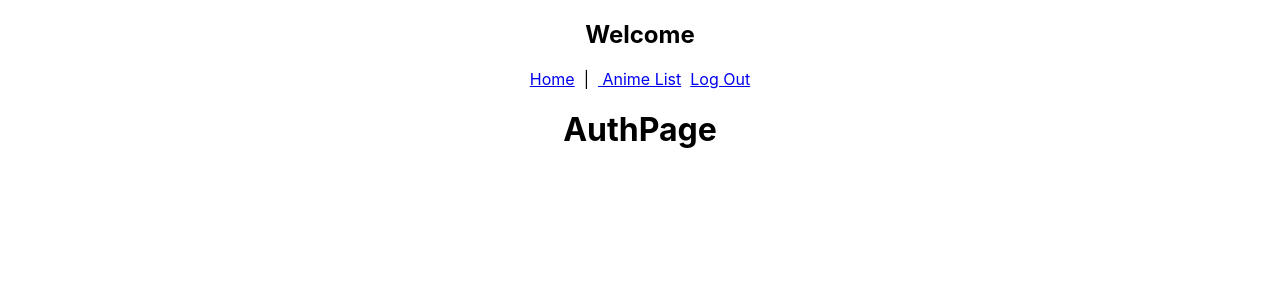
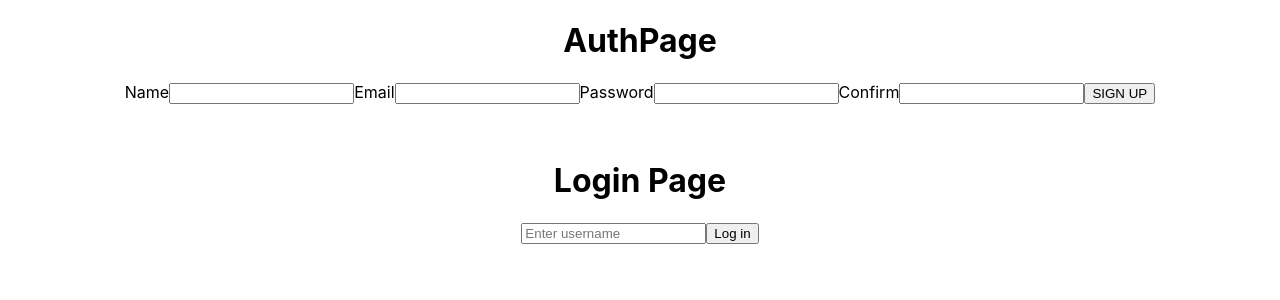
Before and after one commit to foobar-undefined/AOTW, a React (Create React App) app: page / in a window 1280 px wide. Shown: the top 300 px of the page. Built offline with nearby package versions, Linux system fonts and the light colour scheme.

Commit message:
login/signUpform are added

```diff
--- /dev/null
+++ b/src/components/LoginPage/LoginPage.js
@@ -0,0 +1,28 @@
+import { useState } from "react";
+
+export default function LoginPage({setUser}){
+    const [username, setUsername] = useState('');
+
+    const handleChange=(event) => {
+        setUsername(event.target.value);
+        console.log(username);
+    }
+
+    const handleSubmit = (event) =>{
+        event.preventDefault();
+        setUser(username);
+    };
+    return(
+        <div>
+            <h1> Login Page</h1>
+            <form onSubmit={handleSubmit}>
+                <input type="text"
+                    value={username}
+                    onChange={handleChange}
+                    placeholder="Enter username"
+                />
+                <button type="submit">Log in</button>
+            </form>
+        </div>
+    );
+}
--- /dev/null
+++ b/src/components/SignUpForm/SignUpForm.js
@@ -0,0 +1,74 @@
+import { useState } from "react";
+
+export default function SignUpForm({setUser}){
+
+    const [newUser, setNewUser] = useState({
+        name: '',
+        email: '',
+        password: '',
+        confirm: '',
+        error: ''
+    });
+
+    const handleChange = (evt) => {
+        setNewUser({
+            ...newUser,
+            [evt.target.name]: evt.target.value,
+            error: ''
+        });
+    }
+
+    const handleSubmit = async (evt) => {
+        evt.preventDefault();
+        try{
+            setUser(newUser)
+
+        }catch(error){
+            setNewUser({ ...newUser, error: 'Sign Up Failed - Try Again'});
+        }
+    }
+    return (
+        <div>
+            <div className="form-container">
+                <form autoComplete="off" onSubmit={handleSubmit}>
+                    <label>Name</label>
+                    <input
+                        type="text"
+                        name="name"
+                        value={newUser.name}
+                        onChange={handleChange}
+                        required
+                    />
+                    <label>Email</label>
+                    <input
+                        type="email"
+                        name="email"
+                        value={newUser.email}
+                        onChange={handleChange}
+                        required
+                    />
+                    <label>Password</label>
+                    <input
+                        type="password"
+                        name="password"
+                        value={newUser.password}
+                        onChange={handleChange}
+                        required
+                    />
+                    <label>Confirm</label>
+                    <input
+                        type="password"
+                        name="confirm"
+                        value={newUser.confirm}
+                        onChange={handleChange}
+                        required
+                    />
+                    <button type="submit">SIGN UP</button>
+                </form>
+            </div>
+            <p className="error-message">&nbsp;{newUser.error}</p>
+
+        </div>
+
+    );
+}
--- a/src/pages/AnimeList/AnimeList.js
+++ b/src/pages/AnimeList/AnimeList.js
@@ -9,7 +9,7 @@ export default function AnimeList(props){
             const response = await fetch("https://kitsu.io/api/edge/trending/anime/")
             const animeData = await response.json()
             setAnimeList(animeData.data);
-            console.log(anime);
+            //console.log(anime);
         }catch(error){
             console.log(error)
         }
--- a/src/pages/App/App.js
+++ b/src/pages/App/App.js
@@ -11,16 +11,17 @@ export default function App() {
 
   return (
     <div className="App">
-      <main className='container'>
-        <NavBar />
-        < Routes>
-
-          <Route path="anime/" element={<AnimeList />} />
-          <Route path="anime/:id" element={<Anime/>} />
-        </Routes>
-
-        <AuthPage path="/*" setUser={setUser}/>
-      </main>
+      {user ? (
+      <>
+        <NavBar user ={user}/>
+          <Routes>
+            <Route path="anime/" element={<AnimeList />} />
+            <Route path="anime/:id" element={<Anime/>} />
+          </Routes>
+        </>
+        ):(
+            <AuthPage path ="/" setUser={setUser}/>
+        )}
     </div>
   );
 }
--- a/src/pages/AuthPage/AuthPage.js
+++ b/src/pages/AuthPage/AuthPage.js
@@ -1,9 +1,11 @@
+import LoginPage from "../../components/LoginPage/LoginPage";
+import SignUpForm from "../../components/SignUpForm/SignUpForm";
 export default function AuthPage({setUser}){
     return(
         <main>
             <h1>AuthPage</h1>
-            {/* <SignUpForm setUser = {setUser}/>
-            <LoginForm setUser = {setUser}/> */}
+             <SignUpForm setUser = {setUser}/>
+            <LoginPage setUser = {setUser}/>
         </main>
     );
 }
```
Also changed, not shown: src/components/AnimeCard/AnimeCard.js (+7 -2 lines), src/pages/SignUpForm/SignUpForm.js (deleted, +0 -79 lines).
